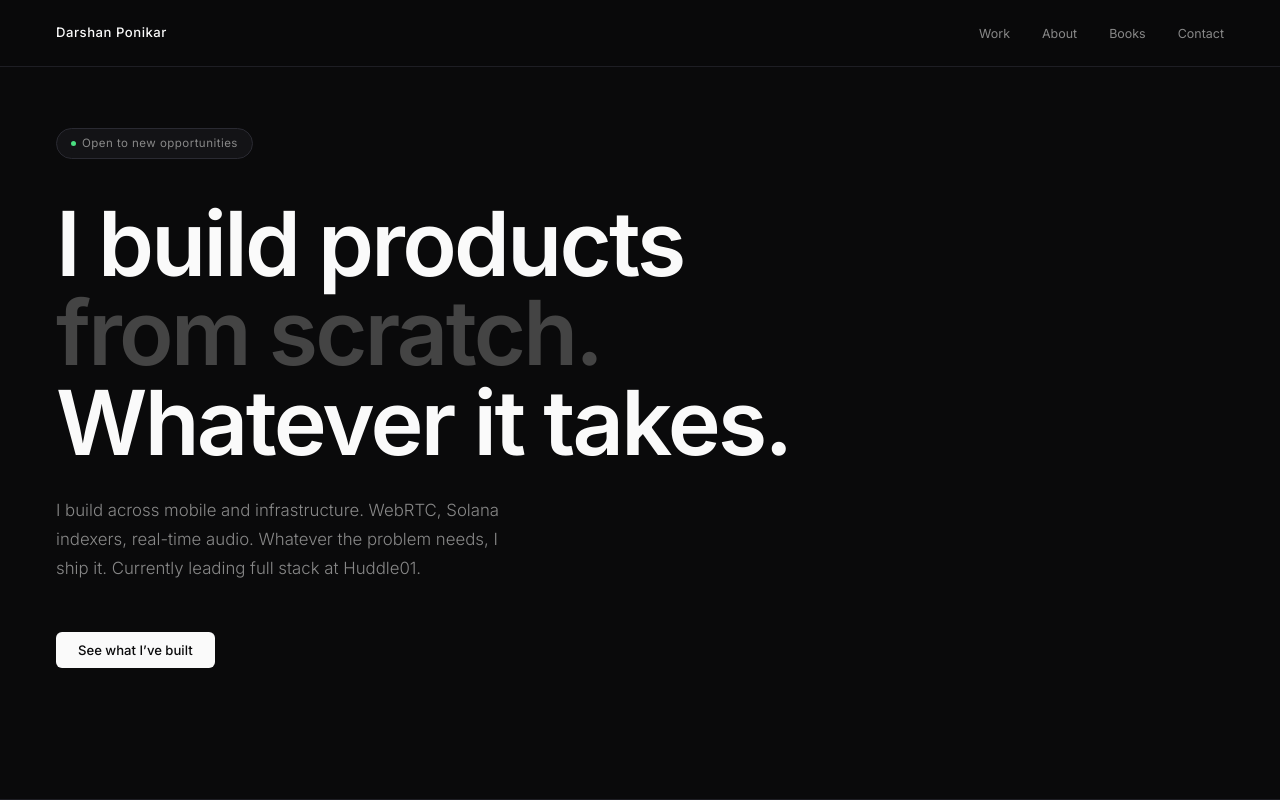
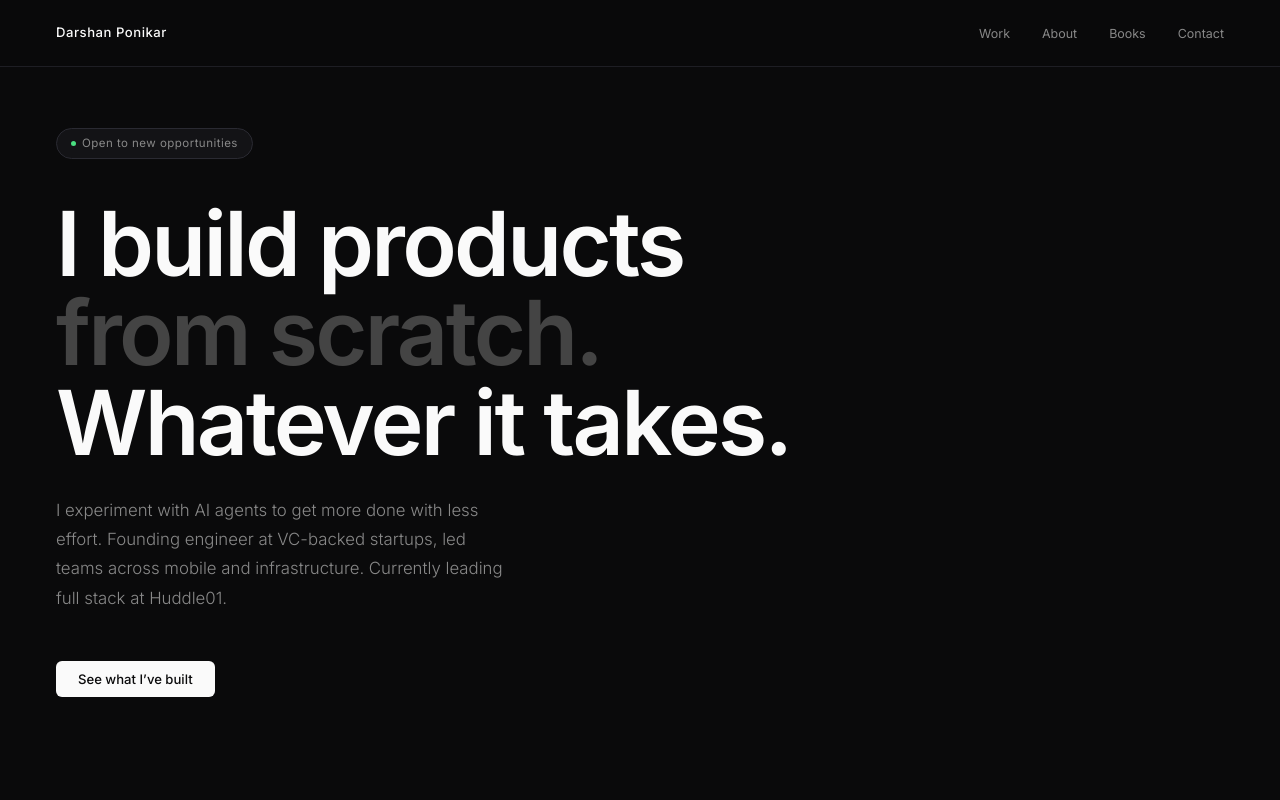
Before and after one commit to ponikar/ponikar, a Next.js app: page / in a window 1280 px wide. Shown: the top 800 px of the page. Built offline with nearby package versions, Linux system fonts and the light colour scheme.

Commit message:
rewrite bio around AI agents

```diff
--- a/src/components/About/About.tsx
+++ b/src/components/About/About.tsx
@@ -2,8 +2,8 @@ import { FC, useEffect, useRef } from "react";
 import styles from "./About.module.css";
 
 const paragraphs = [
-  "I'm Darshan. I'm 26 and I've been building software since before I knew what a career was. I don't specialize in one layer of the stack. I pick up whatever the product needs.",
-  "I started at Nintee building AI agents when most people hadn't heard of LangChain. Then joined Huddle01 early, built the entire mobile app by myself, and watched it grow to tens of thousands of users. These days I lead the mobile team there and quietly ship my own things on the side.",
+  "I'm Darshan. I've been building software since before I knew what a career was. Most of my time goes into experimenting with AI agents and LLMs, but I don't limit myself to one layer of the stack.",
+  "I started at Nintee building AI agents when most people hadn't heard of LangChain. Joined Huddle01 early, built the mobile team from scratch, shipped infrastructure. These days I lead full stack and keep pushing what AI agents can do.",
   "I'm drawn to problems that feel slightly too hard. Not for the difficulty itself, but because that's where the interesting work is. Where you have to actually think, not just execute.",
   "Outside of work I journal, I have a rooftop cafe I disappear to when I need to think, and I read more than I probably talk about.",
 ];
--- a/src/components/Hero/Hero.tsx
+++ b/src/components/Hero/Hero.tsx
@@ -15,8 +15,9 @@ export const Hero: FC = () => {
           Whatever it takes.
         </h1>
         <p className={styles.sub}>
-          I build across mobile and infrastructure. WebRTC, Solana indexers, real-time audio.
-          Whatever the problem needs, I ship it. Currently leading full stack at Huddle01.
+          I experiment with AI agents to get more done with less effort.
+          Founding engineer at VC-backed startups, led teams across mobile and infrastructure.
+          Currently leading full stack at Huddle01.
         </p>
         <div className={styles.ctaRow}>
           <a href="#work"><button className={`${styles.btn} ${styles.btnPrimary}`}>See what I&rsquo;ve built</button></a>
```
